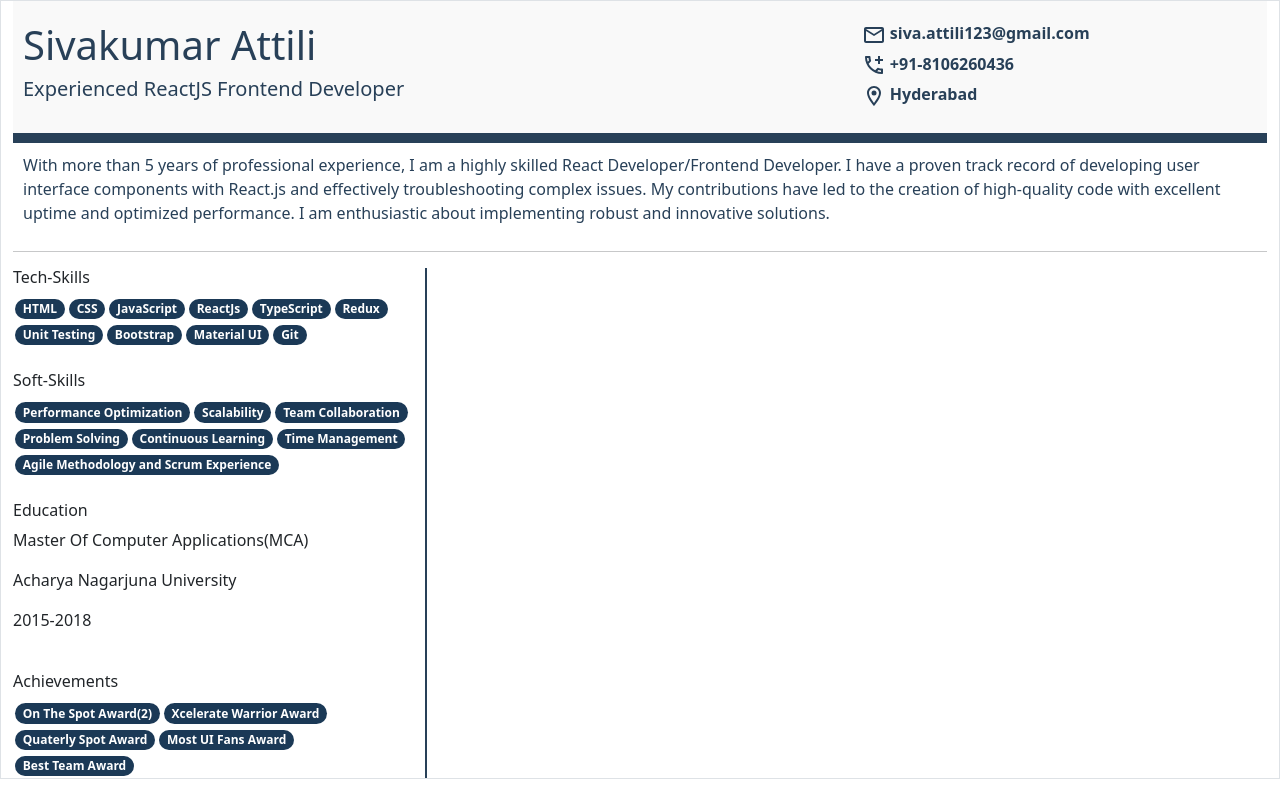
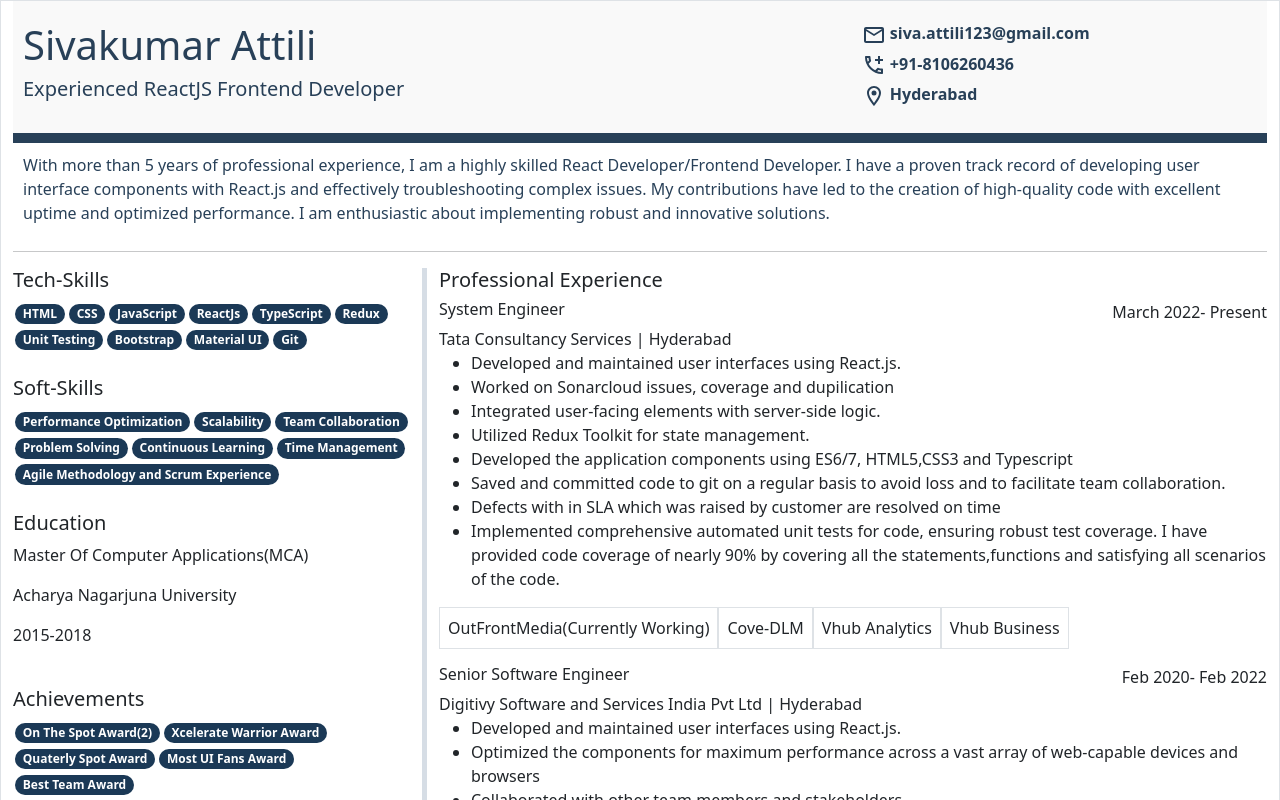
Before and after one commit to sivakumar-attili/Resume-Builder, a React (Create React App) app in the folder my-profile/: page / in a window 1280 px wide. Shown: the top 800 px of the page. Built offline with nearby package versions, Linux system fonts and the light colour scheme.

Commit message:
content loaded

```diff
--- a/my-profile/src/App.css
+++ b/my-profile/src/App.css
@@ -24,5 +24,5 @@
 
 }
 .skill-section{
-  border-right: 2px solid #284058;
+  border-right: 5px solid #afbecd83;
 }
--- a/my-profile/src/Components/ResumeBuiderMainComponent.js
+++ b/my-profile/src/Components/ResumeBuiderMainComponent.js
@@ -1,5 +1,5 @@
 import React from 'react';
-import { achievements, educationalDetails, headerData, skillData, softSkillData, summaryContent } from './consts';
+import { achievements, educationalDetails, experienceData, headerData, skillData, softSkillData, summaryContent } from './consts';
 import EmailOutlinedIcon from '@mui/icons-material/EmailOutlined';
 import AddIcCallOutlinedIcon from '@mui/icons-material/AddIcCallOutlined';
 import LocationOnOutlinedIcon from '@mui/icons-material/LocationOnOutlined';
@@ -52,29 +52,31 @@ function ResumeBuilderMainComponent() {
             {summaryContent.data}
         </div>
         <hr />
+        {/* skills and experice section */}
         <div className='row' >
             {/* skill section */}
             <div className='col-4 skill-section'>
+
                 <div>
-                    <h6>{skillData.header}</h6>
+                    <h5>{skillData.header}</h5>
 
                     {skillData?.skills.map((skill, index) => (<li className='badge rounded-pill skill-text' key={index}>{skill}</li>))}
                 </div>
                 <br />
                 <div>
-                    <h6>{softSkillData.header}</h6>
+                    <h5>{softSkillData.header}</h5>
                     {softSkillData?.skills.map((skill, index) => (<li className='badge rounded-pill skill-text' key={index}>{skill}</li>))}
                 </div>
                 <br />
                 <div>
-                    <h6>{educationalDetails.title}</h6>
+                    <h5>{educationalDetails.title}</h5>
                     <p>{educationalDetails.study}</p>
                     <p>{educationalDetails.university}</p>
                     <p>{educationalDetails.year}</p>
                 </div>
                 <br />
                 <div>
-                    <h6>{achievements?.header}</h6>
+                    <h5>{achievements?.header}</h5>
                     {achievements?.awards.map((skill, index) => (<li className='badge rounded-pill skill-text' key={index}>{skill}</li>))}
                 </div>
 
@@ -83,7 +85,27 @@ function ResumeBuilderMainComponent() {
 
             </div>
             {/* experience section */}
-            <div className='col-8'></div>
+            <div className='col-8'>
+                <h5>{experienceData?.header}</h5>
+                {experienceData?.Details?.map((details, index) => (<div key={index} >
+                    <div style={{ display: "flex", justifyContent: "space-between" }}>
+                        <div>
+                            <h6>{details?.role}</h6>
+                            <div>{details?.company} | Hyderabad </div>
+                        </div>
+                        <div>{details?.year}</div>
+                    </div>
+                    <ul>
+                        {details?.responsibilities?.map((resp, key) => (<li key={key} >{resp}</li>))}
+                    </ul>
+                    <div class="d-flex flex-row bd-highlight mb-3">
+                        {details?.projects?.map((project, pkey) => (<div key={pkey} className="p-2 bd-highlight border">{project}</div>))}
+
+                    </div>
+
+                </div>))}
+
+            </div>
         </div>
     </div>)
 }
--- a/my-profile/src/Components/consts.js
+++ b/my-profile/src/Components/consts.js
@@ -1,4 +1,4 @@
-import { Details } from "@mui/icons-material"
+
 
 export const headerData = {
     name: "Sivakumar Attili",
```
